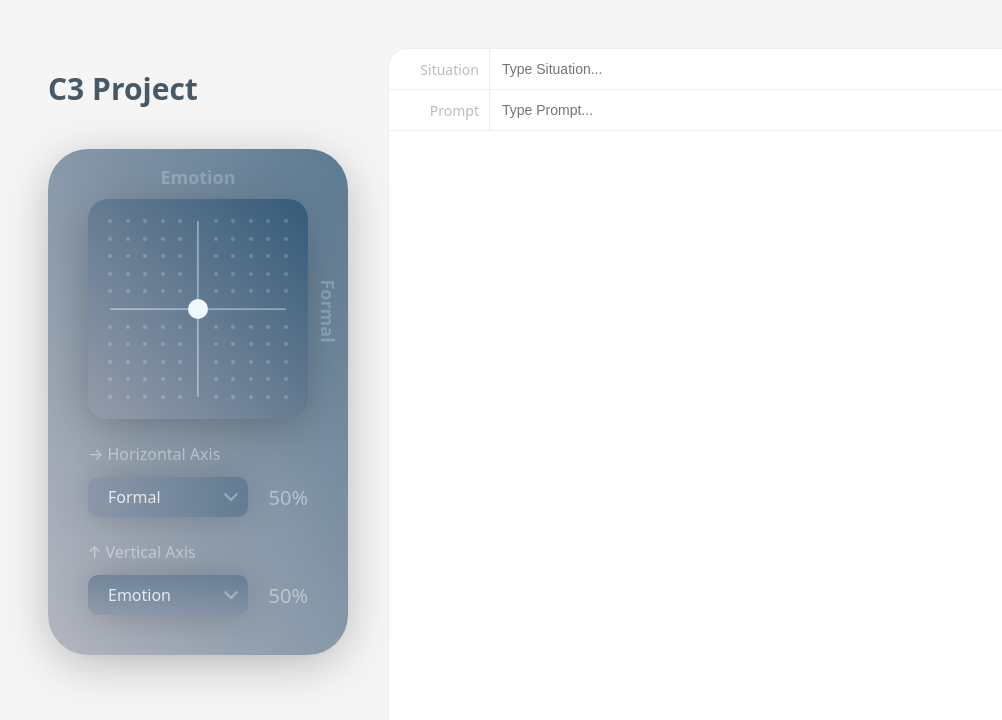
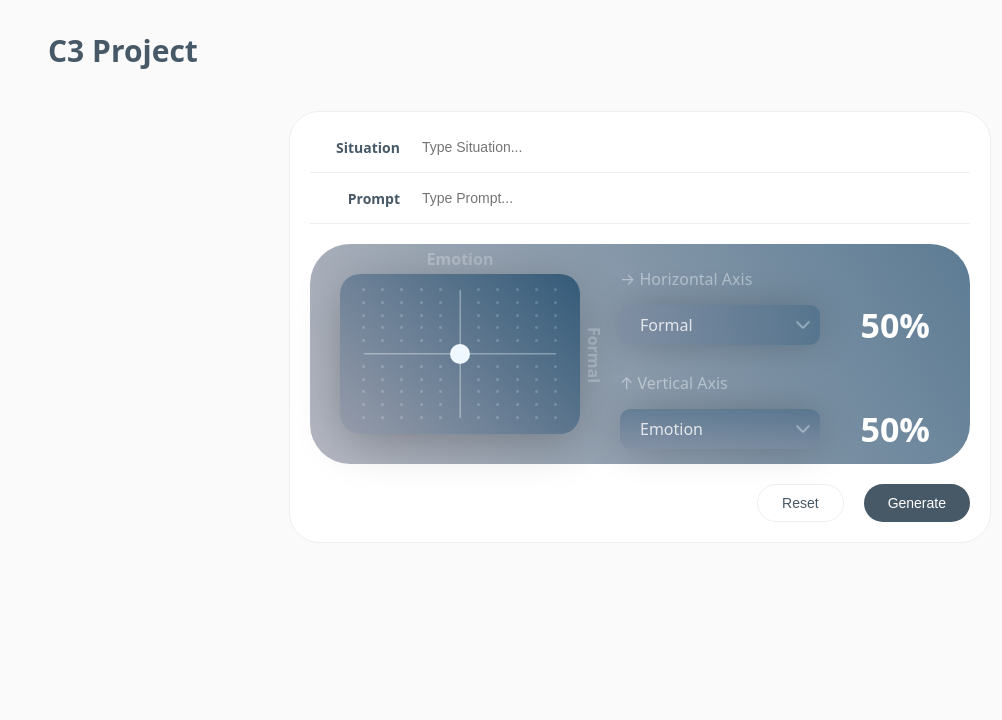
Before and after one commit to shmshmkch/C3-Project, a React (Vite) app: page / in a window 1280 px wide. Shown: the top 720 px of the page, without its empty margins (0-1002 px from the left). Built offline with nearby package versions, Linux system fonts and the light colour scheme.

Commit message:
Update UI design

```diff
--- a/src/App.css
+++ b/src/App.css
@@ -1,19 +1,13 @@
 body {
-  background-color: rgb(245, 245, 245);
+  background-color: #fafafa;
   color: #475967;
   font-family: system-ui, -apple-system, BlinkMacSystemFont, 'Segoe UI', Roboto, Oxygen, Ubuntu, Cantarell, 'Open Sans', 'Helvetica Neue', sans-serif;
-}
-
-#main_container {
-  display: flex;
-  height: 100vh;
-  gap: 40px;
 }
 
 #logo {
   font-size: 30px;
   font-weight: 600;
-  margin: 60px 40px 40px 40px;
+  margin: 30px 40px 40px 40px;
 }
 
 #value_area {
@@ -36,11 +30,11 @@ body {
 
 #chat_pane {
   /* height: 100vh; */
-  width: auto;
+  width: 700px;
+  padding-top: 10px;
   background-color: rgb(255, 255, 255);
-  flex-grow: 1;
-  margin: 40px 40px 40px 0px;
-  border-radius: 20px;
+  margin: auto;
+  border-radius: 30px;
   border: 1px solid #eee;
   overflow: hidden;
 }
@@ -48,25 +42,26 @@ body {
 .config_pane {
   display: flex;
   gap: 10px;
+  margin: 0 20px;
   align-items: center;
   border-bottom: 1px solid #eee;
 }
 
 .config_pane p {
-  color: #bcbcbc;
+  color: #475967;
   font-size: 14px;
   margin: 0;
   margin-left: 20px;
+  font-weight: 600;
   width: 70px;
   text-align: right;
 }
 
 #prompt_area, #situation_area {
-  height: 40px;
+  height: 50px;
   display: flex;
   flex: 1;
   align-items: center;
-  border-left: 1px solid #eee;
 }
 
 #prompt_input, #situation_input {
@@ -76,6 +71,7 @@ body {
   color: #475967;
   margin-left: 10px;
   margin-right: 20px;
+  height: 40px;
   outline: none;
 }
 
@@ -84,3 +80,41 @@ p#output {
   font-size: 16px;
   line-height: 1.6em;
 }
+
+#button_area {
+  display: flex;
+  justify-content: flex-end;
+  gap: 20px;
+  margin: 20px 20px;
+}
+.btn-simple-solid:active {
+  transform: translateY(0);
+}
+
+#chat_pane button {
+  padding: 10px 24px;
+  font-size: 14px;
+  border-radius: 30px;
+  cursor: pointer;
+  transition: all 0.3s ease;
+}
+
+#chat_pane button:hover {
+  transform: scale(1.05);
+}
+
+.btn-solid {
+  border: none;
+  background: #475967;
+  color: white;
+}
+
+.btn-bordered {
+  background-color: transparent;
+  border: 1px solid #eeeeee;
+  color: #475967;
+}
+
+#coordinate_input {
+  margin: 20px 20px;
+}
--- a/src/App.tsx
+++ b/src/App.tsx
@@ -84,20 +84,10 @@ function App() {
             <div id="main_container">
                 <div id="left_pane">
                     <div id="logo">C3 Project</div>
-                    <CoordinateInput value={value} setValue={setValue} currentXFactor={currentXFactor} currentYFactor={currentYFactor} setCurrentXFactor={setCurrentXFactor} setCurrentYFactor={setCurrentYFactor} request={request}/>
                 </div>
                 <div id="chat_pane">
                     <div id="situation_config" className='config_pane'>
                         <p>Situation</p>
-                        {/* <div className="format_select_box">
-                            <select name="format">
-                                <option>E-Mail</option>
-                                <option>Letter</option>
-                                <option>Report</option>
-                                <option>Lyric</option>
-                            </select>
-                             <div className="format_select_box_arrow"></div>
-                        </div> */}
                         <div id="situation_area">
                             <input type="text" id="situation_input" placeholder='Type Situation...' onChange={(e) => setSituation(e.target.value)} onKeyDown={handleInputKeyDown}></input>
                         </div>
@@ -108,10 +98,14 @@ function App() {
                             <input type="text" id="prompt_input" placeholder='Type Prompt...' onChange={(e) => setPrompt(e.target.value)} onKeyDown={handleInputKeyDown}></input>
                         </div>
                     </div>
-                    <div>
-                        <p id="output">{output}</p>
+                    <CoordinateInput value={value} setValue={setValue} currentXFactor={currentXFactor} currentYFactor={currentYFactor} setCurrentXFactor={setCurrentXFactor} setCurrentYFactor={setCurrentYFactor} request={request}/>
+                    <div id="button_area">
+                        <button className="btn-bordered">Reset</button>
+                        <button className="btn-solid">Generate</button>
                     </div>
                 </div>
+                <div className="link_line"></div>
+                <div className="output_pane"></div>
             </div>
         </>
     );
--- a/src/CoordinateInput.tsx
+++ b/src/CoordinateInput.tsx
@@ -1,7 +1,7 @@
 import { type Dispatch, useState, useCallback, useEffect, useRef} from 'react';
 import './assets/CoordinateInput.css';
 import Message from './Message';
-import axisImg from "./assets/axis.png"
+import axisImg from "./assets/axis_horizontal.png"
 import { FACTOR_TYPE } from './FACTOR_TYPE.ts';
 import CoordinatePlane from './CoordinatePlane';
 import FactorSelectBox from './FactorSelecBox.tsx';
--- a/src/CoordinatePlane.tsx
+++ b/src/CoordinatePlane.tsx
@@ -1,4 +1,4 @@
-import axisImg from "./assets/axis.png"
+import axisImg from "./assets/axis_horizontal.png"
 import {useEffect, useRef} from 'react';
 
 function CoordinatePlane() {
--- a/src/assets/CoordinateInput.css
+++ b/src/assets/CoordinateInput.css
@@ -1,23 +1,24 @@
 #coordinate_input {
     display: flex;
-    flex-direction: column;
-    width: 300px;
+    flex-direction: row;
+    width: auto;
     background: #345B79;
     background: linear-gradient(240deg, rgba(52, 91, 121, 0.8), rgba(163, 166, 178, 0.8));
-    box-shadow: 0px 10px 50px -6px rgba(0, 0, 0, 0.3);
+    /* box-shadow: 0px 10px 50px -6px rgba(0, 0, 0, 0.3); */
     border-radius: 40px;
     position: relative;
-    margin-left: 40px;
 }
 
 #coordinate_plane_wrapper {
     position: relative;
-    width: 220px;
-    height: 220px;
+    display: flex;
+    width: 240px;
+    height: 160px;
     align-self: flex-start;
     aspect-ratio: 1;
-    margin-top: 50px;
-    margin-left: 40px;
+    margin-top: 30px;
+    margin-left: 30px;
+    margin-bottom: 30px;
     background: linear-gradient(45deg, rgb(149, 155, 170) 0%, rgba(52, 91, 121, 1) 100%);
     box-shadow: 0px 10px 50px -6px rgba(0, 0, 0, 0.3);
     border-radius: 20px;
@@ -25,7 +26,7 @@
 
 .axis_label {
     font-weight: 600;
-    font-size: 18px;
+    font-size: 16px;
     position: absolute;
     color: #c4c4c4;
     mix-blend-mode: soft-light;
@@ -36,14 +37,14 @@
 #x_axis_label {
     /* transform: rotate(90deg); */
     transform-origin: center;
-    transform: translateX(calc(50% + 20px)) rotate(90deg);
+    transform: translateX(calc(50% + 14px)) rotate(90deg);
     right: 0;
     top: calc(50% - 10px);
 }
 
 #y_axis_label {
     left: 50%;
-    transform: translate(-50%, calc(-100% - 10px));
+    transform: translate(-50%, calc(-100% - 4px));
 }
 #coordinate_plane, #tracking_area {
     height: 80%;
@@ -64,8 +65,8 @@
 
 .dot_mark {
     position:absolute;
-    height: 4px;
-    width: 4px;
+    height: 3px;
+    width: 3px;
     border-radius: 50%;
     background: #c0c0c0;
 }
@@ -97,9 +98,9 @@
 }
 
 #select_area {
+    flex-grow: 1;
     margin-left: 40px;
     margin-right: 40px;
-    margin-bottom: 40px;
     color: white;
 }
 
@@ -115,9 +116,9 @@
 }
 
 .factor_select_flex_container .value_label {
-  font-size: 20px;
+  font-size: 34px;
+  font-weight: 600;
   margin: 0;
-  mix-blend-mode: soft-light;
-  min-width: 50px;
+  min-width: 100px;
   text-align: right;
 }
```
Also changed, not shown: src/assets/axis_horizontal.png (added).
